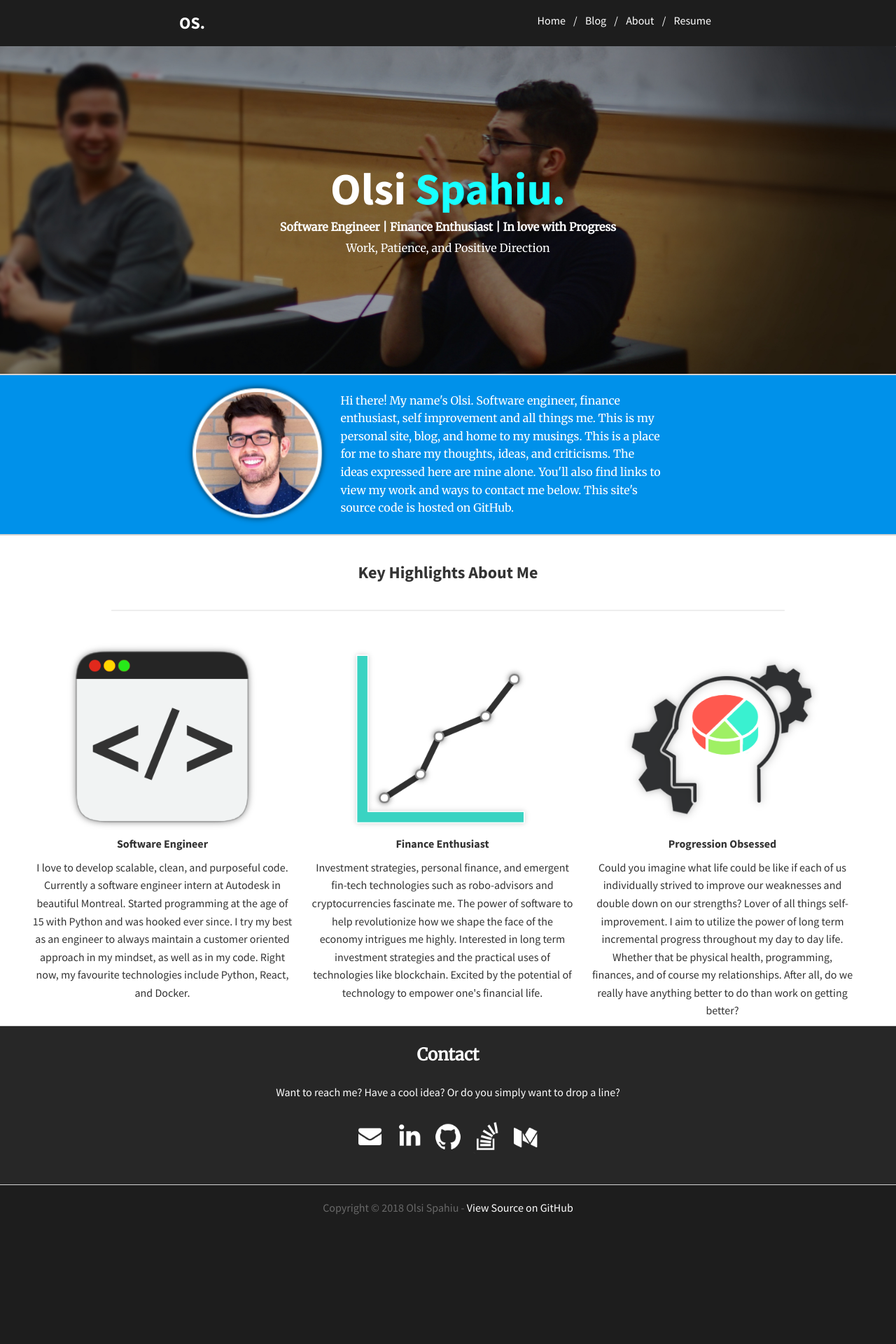
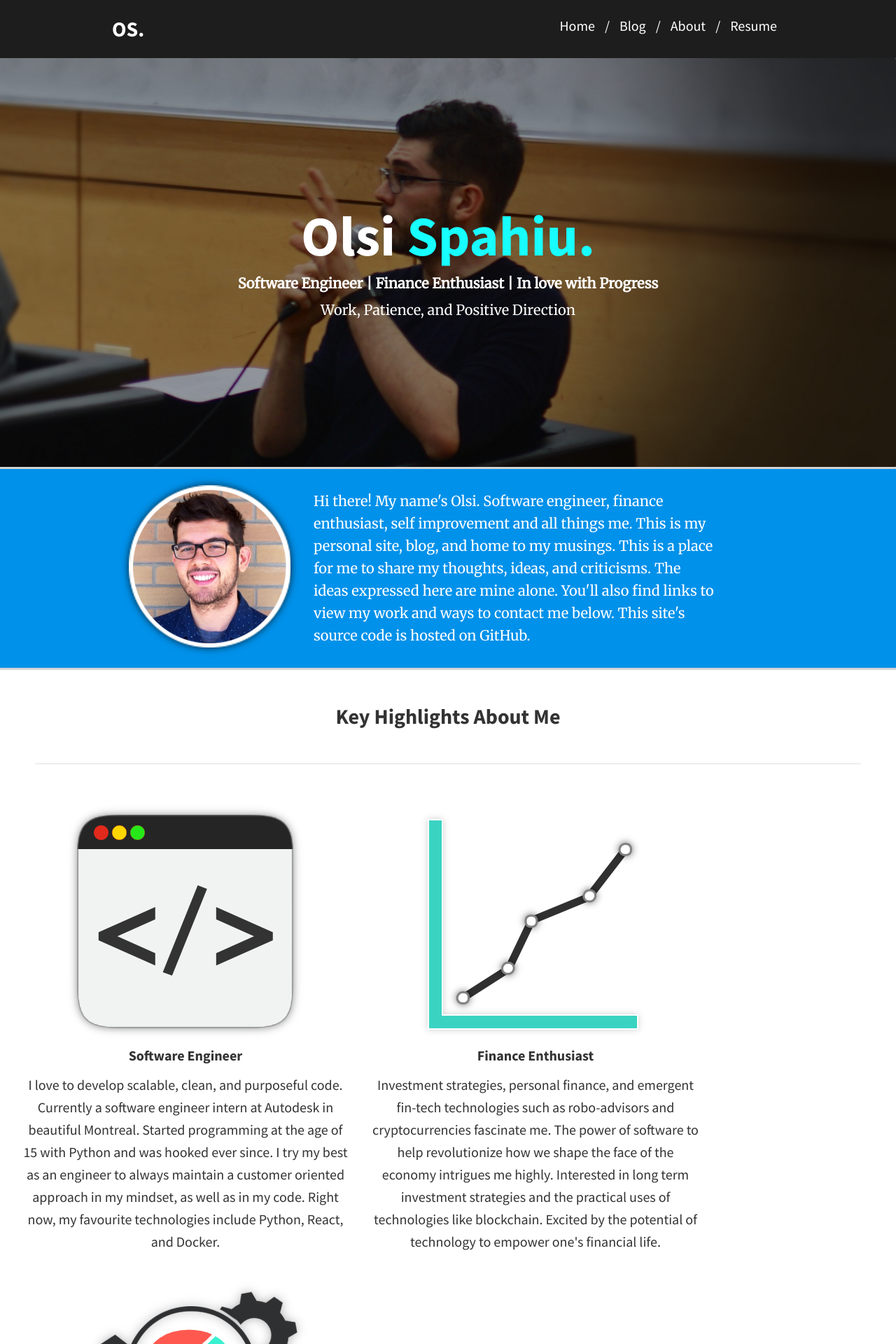
Before and after one commit to ospahiu/olsi-spahiu-website, a Jekyll site: the page built from index.html, in a window 1280 px wide. Shown: the top 1920 px of the page at 70% size. Built offline with Jekyll 4.4.1, drawn with Linux system fonts in a browser that asks for light colours; before the commit the page ends 1767 px from its top, so only the background shows below that.

Commit message:
- Remove default zoom. - Change email alias.

```diff
--- a/_includes/footer.html
+++ b/_includes/footer.html
@@ -7,7 +7,7 @@
   text-align: center;">
   <h3 style="font-family: 'Merriweather', serif; color: white">Contact</h3>
   <p style="color: white; padding: 20px;">Want to reach me? Have a cool idea? Or do you simply want to drop a line?</p>
-  <a href="mailto:olsispahiu15@gmail.com?subject=Wanted to drop a line Olsi!">
+  <a href="mailto:me@olsispahiu.com?subject=Wanted to drop a line Olsi!">
     <img style="height:25%;" src='{{ baseurl }}/images/email_logo.png'/>
   </a>
   <a href="https://www.linkedin.com/in/olsispahiu/">
--- a/css/style.css
+++ b/css/style.css
@@ -1,7 +1,7 @@
 body {
-  -moz-transform: scale(0.8, 0.8); /* Moz-browsers */
-  zoom: 0.8; /* Other non-webkit browsers */
-  zoom: 80%; /* Webkit browsers */
+
+  /*transform: scale(0.8);*/
+  /*transform-origin: 0 0;*/
   font-family: "Source Sans Pro", sans-serif;
   padding: 0;
   margin: 0;
```
